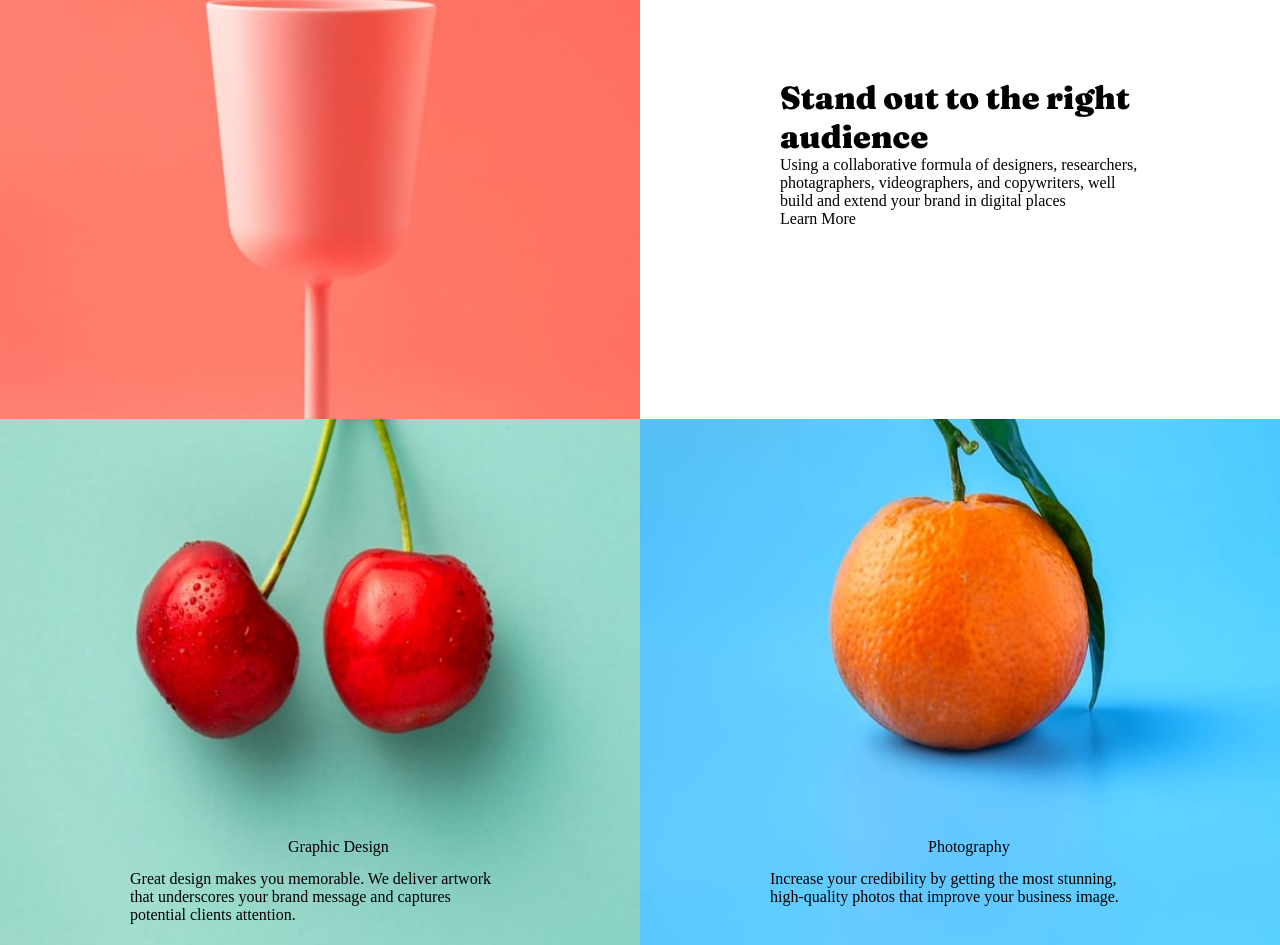
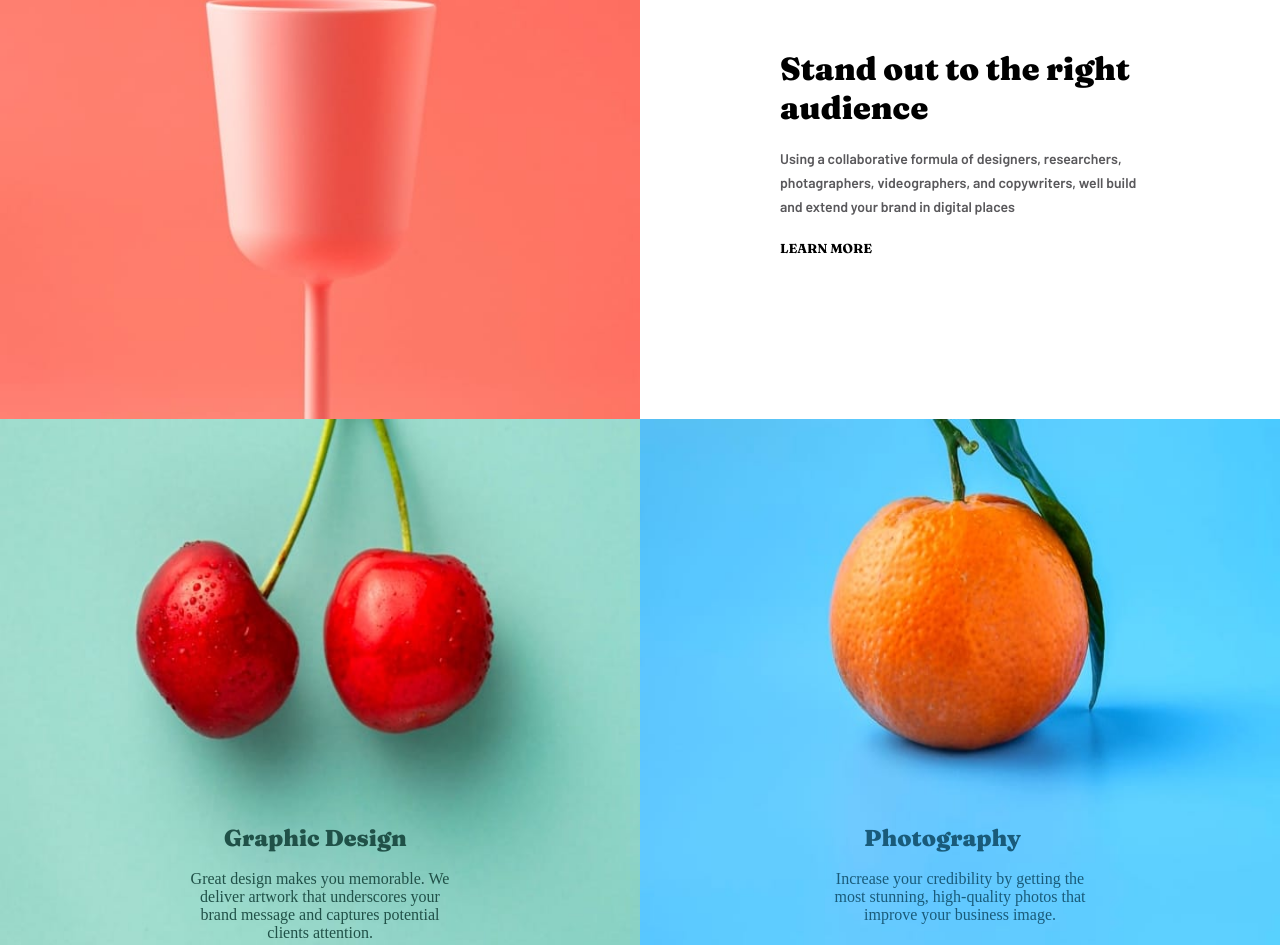
Before and after one commit to dudlves/Sunnyside-agency-page, a plain HTML site: page index.html in a window 1280 px wide. Shown: the part 1228-2173 px from the top of the page. Drawn offline with Linux system fonts and the light colour scheme.

Commit message:
refactor: finishing main

```diff
--- a/index.html
+++ b/index.html
@@ -36,7 +36,7 @@
               grow fast. Engage your clients through compelling visuls that do
               most of the marketing far you.
             </p>
-            <span>Learn More</span>
+            <span>LEARN MORE</span>
           </div>
         </div>
         <img src="/img/image-transform.jpg" alt="" />
@@ -51,12 +51,12 @@
               photagraphers, videographers, and copywriters, well build and extend
               your brand in digital places
             </p>
-            <span>Learn More</span>
+            <span>LEARN MORE</span>
           </div>
         </div>
       </section>
       <section id="information-img">
-        <div>
+        <div id="cherry-img">
           <img src="/img/image-graphic-design.jpg" alt="" />
           <span>Graphic Design</span>
           <p>
@@ -65,7 +65,7 @@
             and captures potential clients attention.
           </p>
         </div>
-        <div>
+        <div id="orange-img">
           <img src="/img/image-photography.jpg" alt="" />
           <span>Photography</span>
           <p>
--- a/style.css
+++ b/style.css
@@ -11,12 +11,9 @@
 
 header {
   background-color: #3ebfff;
-  /* margin-left: auto;
-  margin-right: auto; */
   display: flex;
   justify-content: space-between;
   padding: 24px;
-  /* width: 100vw; */
 }
 
 #header-links {
@@ -46,7 +43,6 @@ header {
 }
 
 #banner {
-  /* width: 100vw; */
   background-color: #3ebfff;
   & > img {
     height: 80%;
@@ -57,7 +53,6 @@ header {
 
 main > section {
   display: flex;
-  /* width: 100vw; */
 }
 
 .information {
@@ -68,7 +63,7 @@ main > section {
   width: 50%;
 }
 
-.content{
+.content {
   width: 360px;
 }
 
@@ -78,11 +73,23 @@ main > section {
   font-size: 32px;
 }
 
-.information > p {
-  font-size: 17px;
+.content p {
+  font-size: 14px;
+  padding: 20px 0px;
+  line-height: 18pt;
+  color: #59585b;
+  /* color: gray; */
+  font-family: "Barlow", sans-serif;
+  font-weight: 600;
 }
 
-section > img{
+.content > span {
+  font-family: "Fraunces", serif;
+  font-size: 13px;
+  font-weight: 700;
+}
+
+section > img {
   width: 50%;
 }
 
@@ -103,20 +110,33 @@ section > img{
 }
 
 #information-img > div > span {
+  font-weight: 900;
+  font-family: "Fraunces", serif;
+  font-size: 23px;
   position: absolute;
-  left: 45%;
+  left: 35%;
   display: flex;
   align-items: center;
   top: 65%;
+  bottom: 50%;
 }
 
 #information-img > div > p {
   position: absolute;
-  padding: 0px 130px;
+  padding: 0px 180px;
   display: flex;
   align-items: center;
   justify-content: center;
   top: 70%;
+  text-align: center;
+}
+
+#cherry-img{
+  color: #205148;
+}
+
+#orange-img{
+  color: #195b7a;
 }
 
 #people-information > h3 {
```
